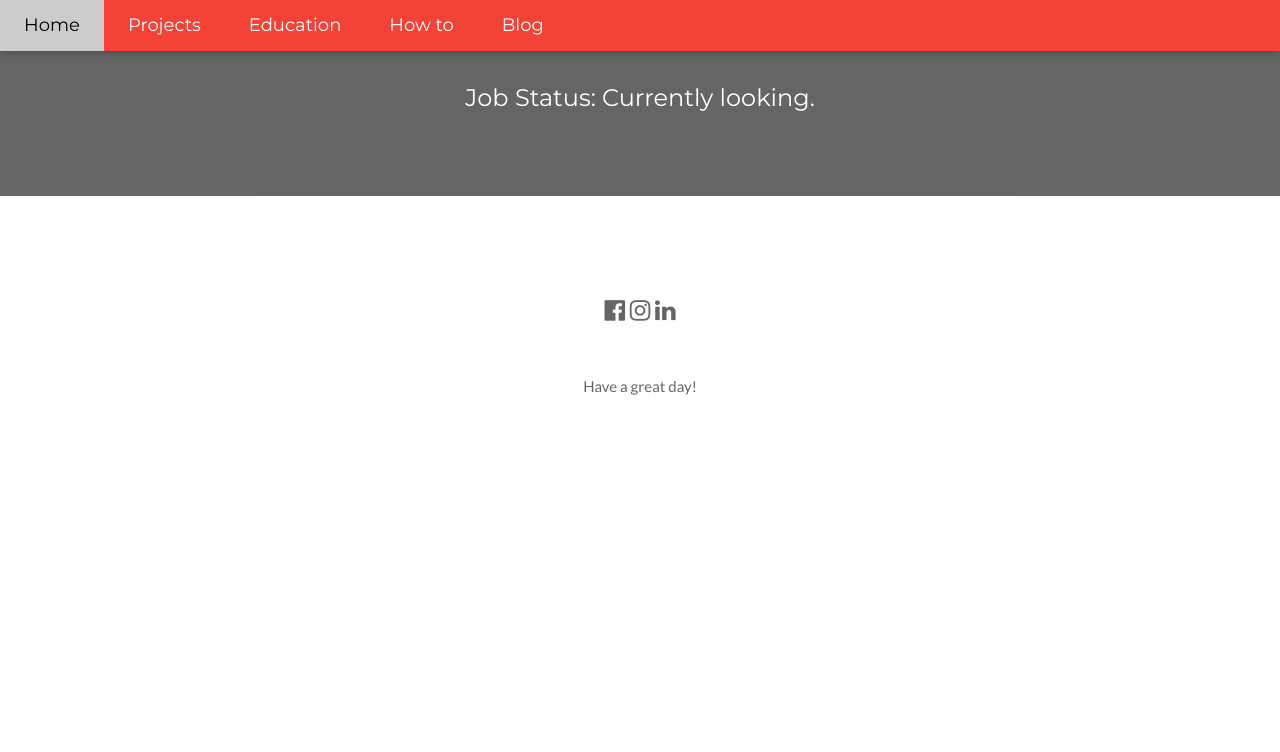
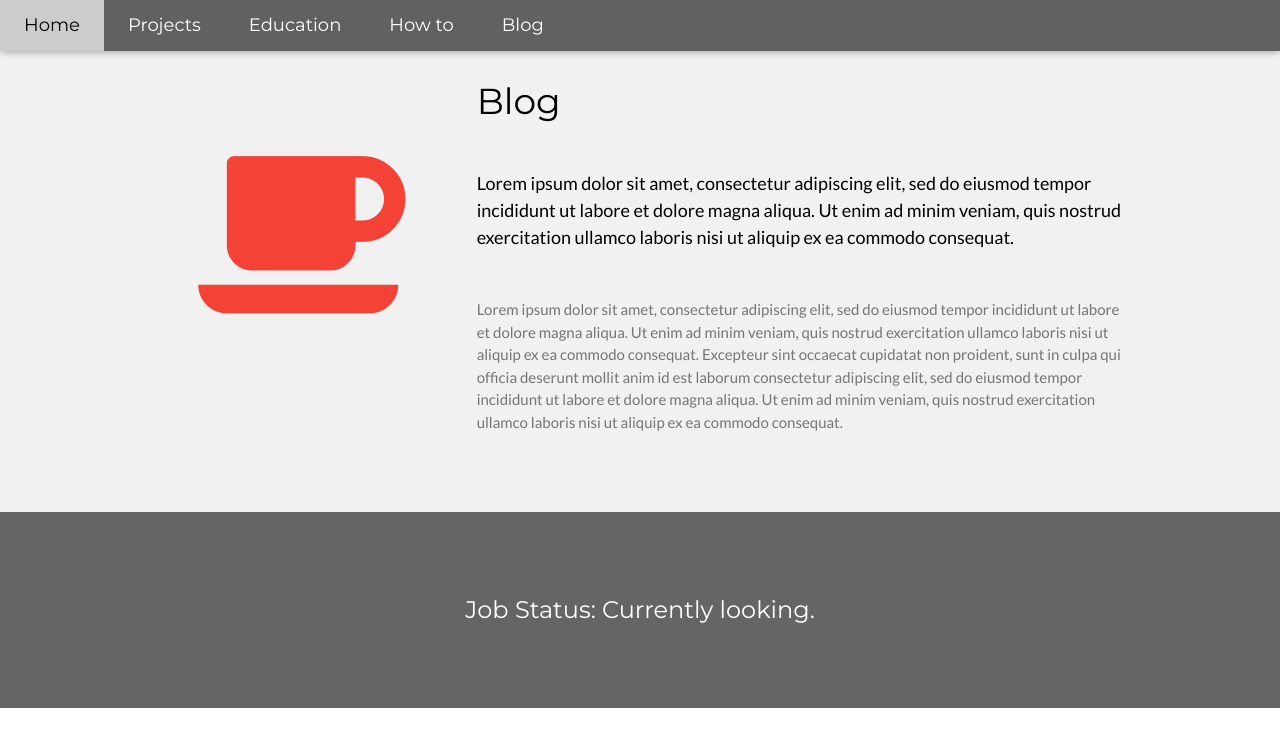
Before and after one commit to AustinWongParker/flaskwebsite, a Flask app: page /blog in a window 1280 px wide. Shown: the top 752 px of the page. Before the commit the page ends 395 px from the top, so only its background shows below. Run offline with Flask 2, Linux system fonts and the light colour scheme.

Commit message:
Got to change the color for the first time and its working nice

```diff
--- a/templates/blog.html
+++ b/templates/blog.html
@@ -2,5 +2,22 @@
 
 {% extends 'layout.html' %}
 
-{% block body %}
+{% block body2 %}
+
+<div class="w3-row-padding w3-light-grey w3-padding-64 w3-container">
+  <div class="w3-content">
+    <div class="w3-third w3-center">
+      <i class="fa fa-coffee w3-padding-64 w3-text-red w3-margin-right"></i>
+    </div>
+
+    <div class="w3-twothird">
+      <h1>Blog</h1>
+      <h5 class="w3-padding-32">Lorem ipsum dolor sit amet, consectetur adipiscing elit, sed do eiusmod tempor incididunt ut labore et dolore magna aliqua. Ut enim ad minim veniam, quis nostrud exercitation ullamco laboris nisi ut aliquip ex ea commodo consequat.</h5>
+
+      <p class="w3-text-grey">Lorem ipsum dolor sit amet, consectetur adipiscing elit, sed do eiusmod tempor incididunt ut labore et dolore magna aliqua. Ut enim ad minim veniam, quis nostrud exercitation ullamco laboris nisi ut aliquip ex ea commodo consequat. Excepteur sint
+        occaecat cupidatat non proident, sunt in culpa qui officia deserunt mollit anim id est laborum consectetur adipiscing elit, sed do eiusmod tempor incididunt ut labore et dolore magna aliqua. Ut enim ad minim veniam, quis nostrud exercitation ullamco
+        laboris nisi ut aliquip ex ea commodo consequat.</p>
+    </div>
+  </div>
+</div>
 {% endblock %}
--- a/templates/layout.html
+++ b/templates/layout.html
@@ -19,7 +19,7 @@ body,h1,h2,h3,h4,h5,h6 {font-family: "Lato", sans-serif}
 
 <!-- Navbar -->
 <div class="w3-top">
-  <div class="w3-bar w3-red w3-card w3-left-align w3-large">
+  <div class="w3-bar w3-dark-grey w3-card w3-left-align w3-large">
     <a class="w3-bar-item w3-button w3-hide-medium w3-hide-large w3-right w3-padding-large w3-hover-white w3-large w3-red" href="javascript:void(0);" onclick="myFunction()" title="Toggle Navigation Menu"><i class="fa fa-bars"></i></a>
     <a href="/" class="w3-bar-item w3-button w3-padding-large w3-white">Home</a>
     <a href="projects" class="w3-bar-item w3-button w3-hide-small w3-padding-large w3-hover-white">Projects</a>
--- a/templates/projects.html
+++ b/templates/projects.html
@@ -11,7 +11,7 @@
     </div>
 
     <div class="w3-twothird">
-      <h1>Lorem Ipsum</h1>
+      <h1>Projects</h1>
       <h5 class="w3-padding-32">Lorem ipsum dolor sit amet, consectetur adipiscing elit, sed do eiusmod tempor incididunt ut labore et dolore magna aliqua. Ut enim ad minim veniam, quis nostrud exercitation ullamco laboris nisi ut aliquip ex ea commodo consequat.</h5>
 
       <p class="w3-text-grey">Lorem ipsum dolor sit amet, consectetur adipiscing elit, sed do eiusmod tempor incididunt ut labore et dolore magna aliqua. Ut enim ad minim veniam, quis nostrud exercitation ullamco laboris nisi ut aliquip ex ea commodo consequat. Excepteur sint
```
Also changed, not shown: templates/education.html (+18 -1 lines), templates/home.html (+6 -4 lines), templates/howto.html (+18 -1 lines).
